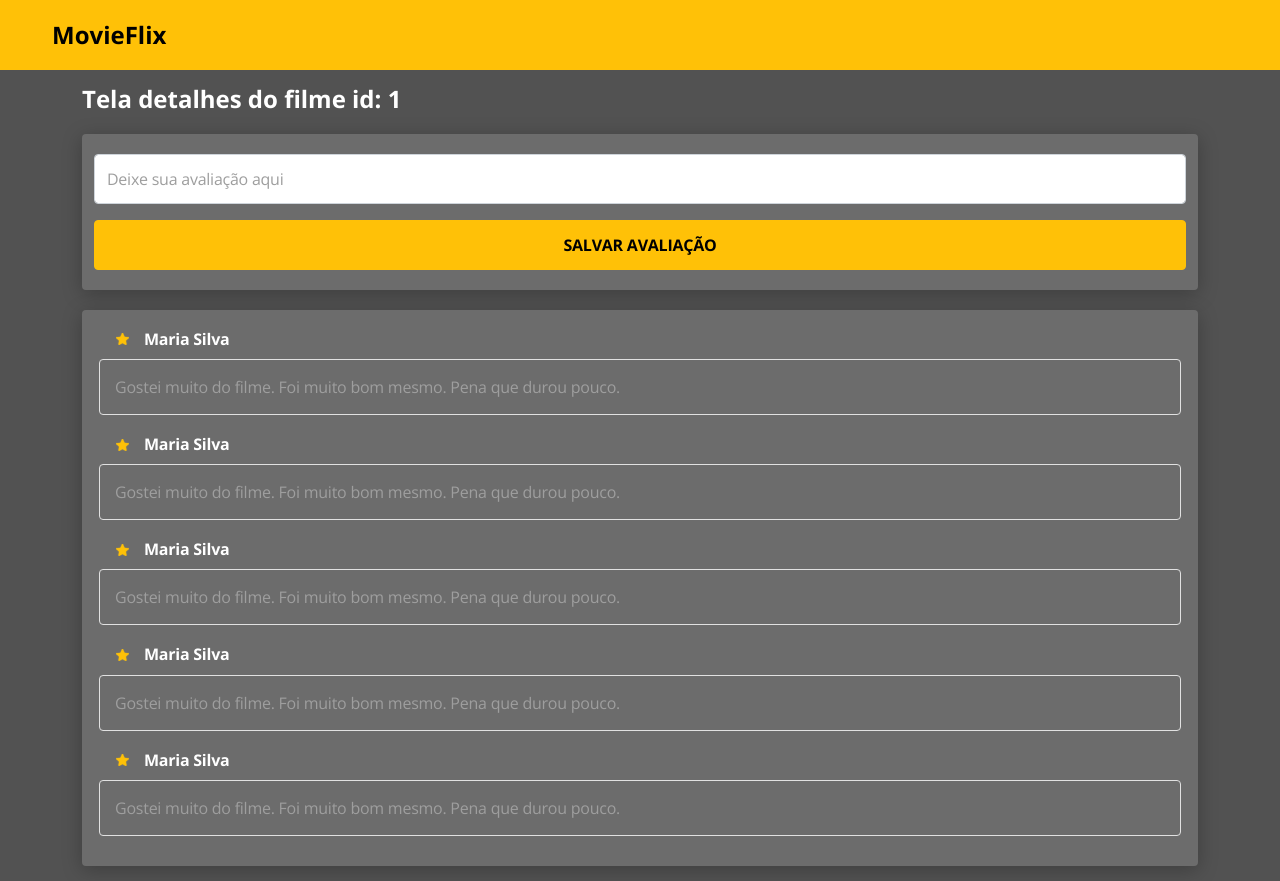
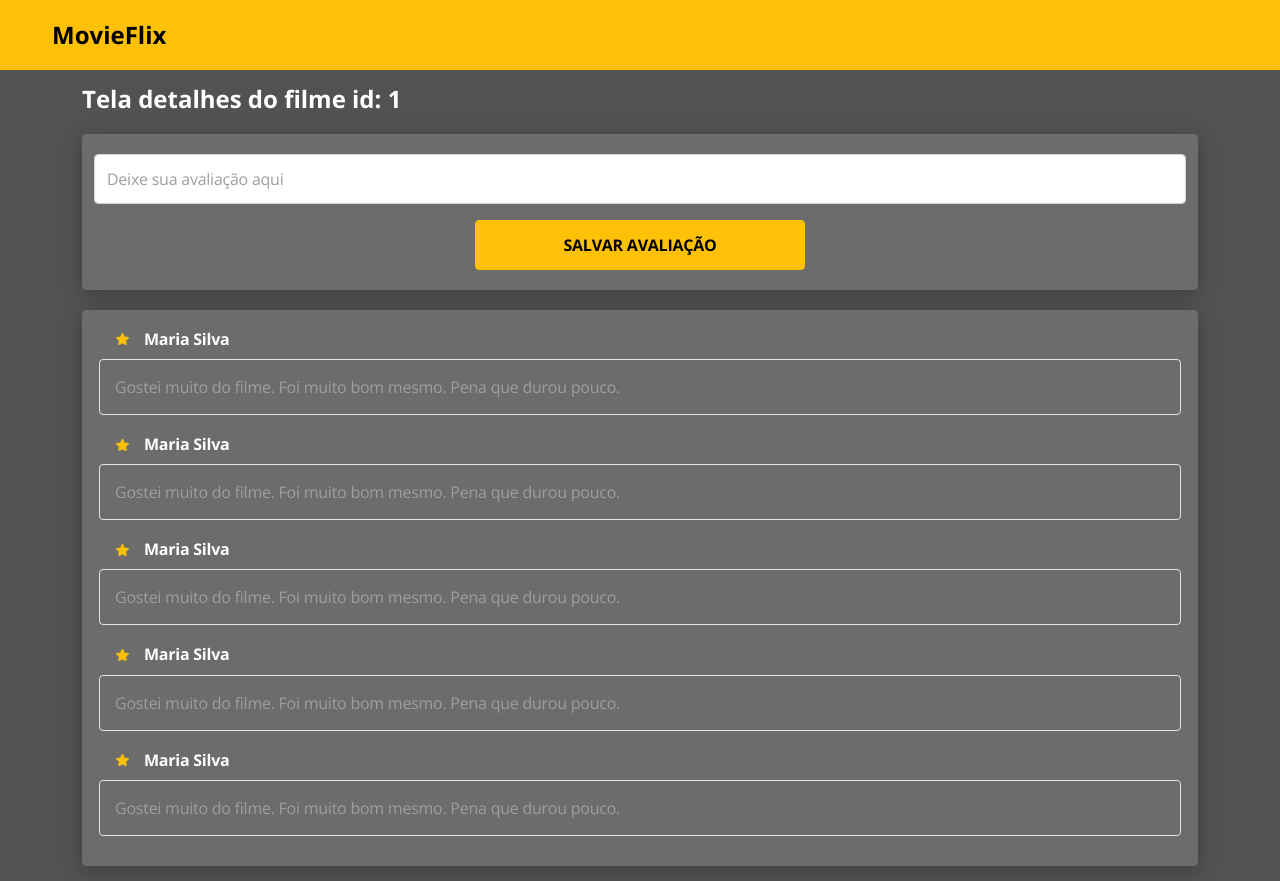
Before and after one commit to juliopedroso/bds-desafio-cap3, a React (Create React App) app: page /movies/1 in a window 1280 px wide. Built offline with nearby package versions, Linux system fonts and the light colour scheme; no server answers.

Commit message:
Finished review details styling

```diff
--- a/src/components/ReviewForm/styles.css
+++ b/src/components/ReviewForm/styles.css
@@ -4,9 +4,15 @@
   text-align: center;
 }
 
-.review-submit button{
+.review-submit button {
   width: 100%;
   font-weight: 700;
   letter-spacing: -0.015em;
   height: 50px;
 }
+
+@media (min-width: 576px) {
+  .review-submit button {
+    width: 330px;
+  }
+}
```
Lines whose indentation alone changed are shown as unchanged.
